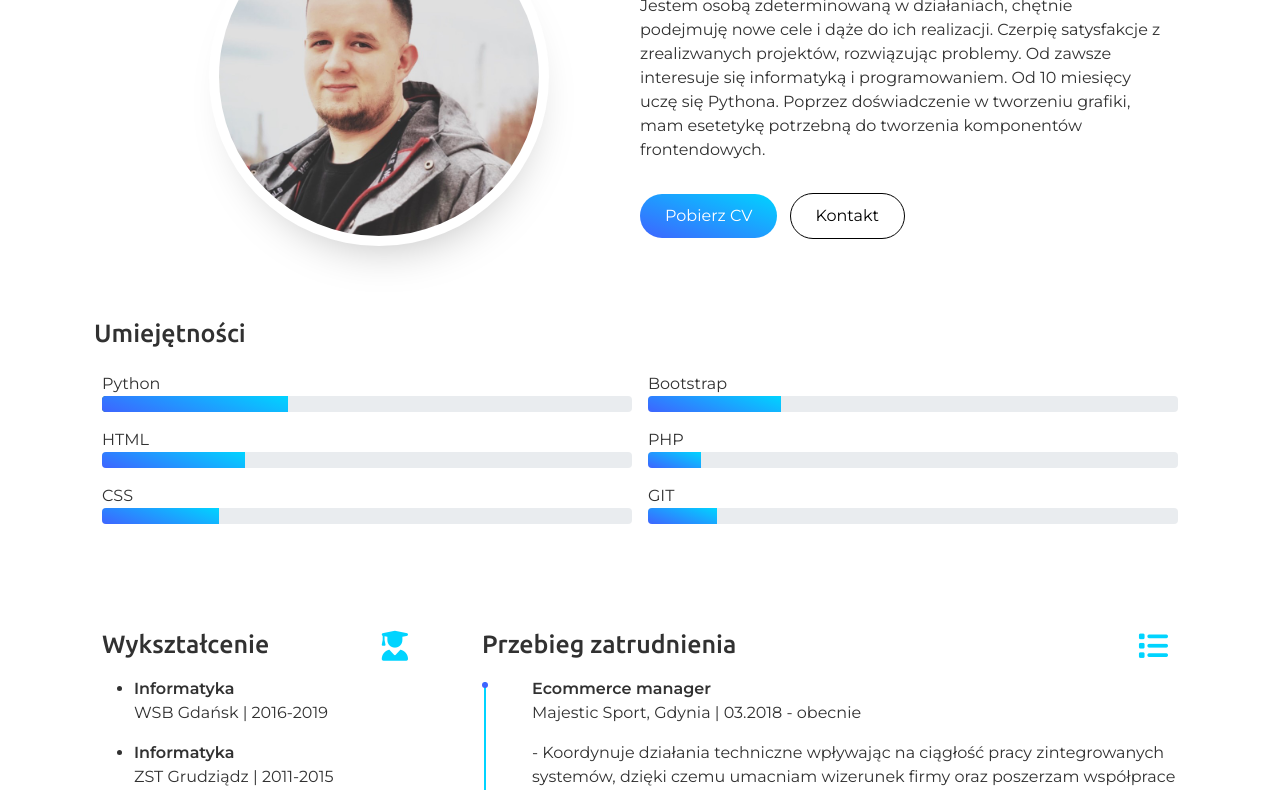
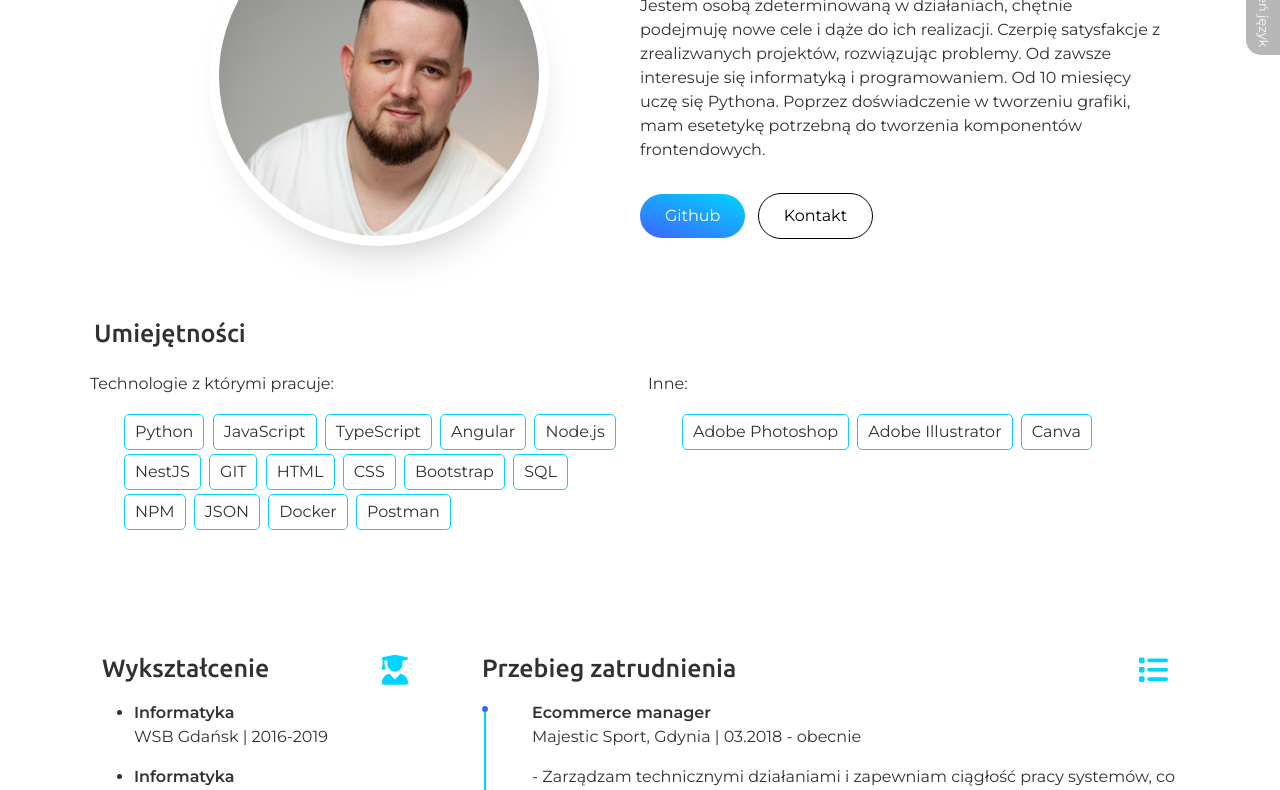
Before and after one commit to visionpl/nta_cv_web, a plain HTML site: page index.html in a window 1280 px wide. Shown: the part 197-987 px from the top of the page. Drawn offline with nearby package versions, Linux system fonts and the light colour scheme.

Commit message:
update styles and data

```diff
--- a/css/style.css
+++ b/css/style.css
@@ -15,6 +15,13 @@
 body {
 	font-family: var(--default_font);
 	color: var(--default_font_color);
+}
+
+a:link,
+:visited,
+:hover,
+:active {
+	text-decoration: none;
 }
 
 h1 {
@@ -94,7 +101,6 @@ h2.box_title {
 	margin: 20px 0;
 	border-bottom: 1px solid var(--light_grey);
 	position: relative;
-
 	padding: 5px 20px 5px 20px;
 }
 
@@ -104,7 +110,6 @@ h2.box_title {
 	color: var(--light_blue);
 	font-size: 30px;
 	top: 0px;
-
 	right: 30px;
 }
 .lang_badge {
@@ -188,11 +193,6 @@ a:active {
 	text-decoration: none;
 }
 
-.sm_contact i {
-  font-size: 25px;
-  margin: 15px;
-}
-
 #scrollTop {
 	display: none;
 	position: fixed;
@@ -212,6 +212,46 @@ a:active {
 	background-color: var(--white);
 }
 
+.skills_list ul li {
+	display: inline-flex;
+	border: solid 1px var(--light_blue);
+	padding: 5px 10px;
+	margin: 2px;
+	border-radius: 5px;
+	transition: all 0.4s ease-in-out;
+}
+
+.skills_list ul li:hover {
+	border: solid 1px var(--blue);
+}
+
+.flag-container {
+	position: fixed;
+	top: 20%;
+	right: 0;
+	border-radius: 15px 0 0 15px;
+	background-color: var(--grey);
+	padding: 0.5rem 0.5rem;
+	margin: -1px;
+	transition: all 0.2s ease-in-out;
+}
+
+.flag-container:hover {
+	background-color: var(--blue);
+	padding: 0.5rem 0.7rem;
+	transition: all 0.2s ease-in-out;
+}
+
+.vertical-text {
+	writing-mode: vertical-rl;
+	text-orientation: mixed;
+	color: var(--white);
+	display: flex;
+	justify-content: center;
+	align-items: center;
+	font-size: 0.8rem;
+}
+
 @media screen and (max-width: 992px) {
 	.about_me {
 		flex-direction: column;
--- a/index.html
+++ b/index.html
@@ -1,58 +1,41 @@
 <!DOCTYPE html>
 <html lang="pl">
+
 <head>
   <meta charset="UTF-8" />
   <meta http-equiv="X-UA-Compatible" content="IE=edge" />
   <meta name="viewport" content="width=device-width, initial-scale=1.0" />
-    <link
-      href="https://cdn.jsdelivr.net/npm/bootstrap@5.0.2/dist/css/bootstrap.min.css"
-      rel="stylesheet"
-      integrity="sha384-EVSTQN3/azprG1Anm3QDgpJLIm9Nao0Yz1ztcQTwFspd3yD65VohhpuuCOmLASjC"
-      crossorigin="anonymous"
-    />
-    <link
-      rel="stylesheet"
-      href="https://cdnjs.cloudflare.com/ajax/libs/font-awesome/6.2.0/css/all.min.css"
+  <link href="https://cdn.jsdelivr.net/npm/bootstrap@5.0.2/dist/css/bootstrap.min.css" rel="stylesheet"
+    integrity="sha384-EVSTQN3/azprG1Anm3QDgpJLIm9Nao0Yz1ztcQTwFspd3yD65VohhpuuCOmLASjC" crossorigin="anonymous" />
+  <link rel="stylesheet" href="https://cdnjs.cloudflare.com/ajax/libs/font-awesome/6.2.0/css/all.min.css"
     integrity="sha512-xh6O/CkQoPOWDdYTDqeRdPCVd1SpvCA9XXcUnZS2FmJNp1coAFzvtCN9BmamE+4aHK8yyUHUSCcJHgXloTyT2A=="
-      crossorigin="anonymous"
-      referrerpolicy="no-referrer"
-    />
+    crossorigin="anonymous" referrerpolicy="no-referrer" />
   <link href="css/style.css" rel="stylesheet" />
   <title>Patryk Wiśniewicz - CV</title>
 </head>
+
 <body>
   <header>
     <nav class="navbar navbar-expand-lg navbar-light">
       <div class="container">
         <a class="navbar-brand" href="#">PW</a>
-          <button
-            class="navbar-toggler"
-            type="button"
-            data-bs-toggle="collapse"
-            data-bs-target="#navbarNav"
-            aria-controls="navbarNav"
-            aria-expanded="false"
-            aria-label="Toggle navigation"
-          >
+        <button class="navbar-toggler" type="button" data-bs-toggle="collapse" data-bs-target="#navbarNav"
+          aria-controls="navbarNav" aria-expanded="false" aria-label="Toggle navigation">
           <span class="navbar-toggler-icon"></span>
         </button>
         <div class="collapse navbar-collapse" id="navbarNav">
           <ul class="navbar-nav ms-auto">
             <li class="nav-item">
-                <a class="nav-link" aria-current="page" href="#umiejetnosci"
-                  >Umiejętności</a
-                >
+              <a class="nav-link" aria-current="page" href="#skills">Umiejętności</a>
             </li>
             <li class="nav-item">
-                <a class="nav-link" href="#zatrudnienie"
-                  >Przebieg zatrudnienia</a
-                >
+              <a class="nav-link" href="#employment">Przebieg zatrudnienia</a>
             </li>
             <li class="nav-item">
-                <a class="nav-link" href="#wyksztalcenie"> Wykształcenie</a>
+              <a class="nav-link" href="#education"> Wykształcenie</a>
             </li>
             <li class="nav-item">
-                <a class="nav-link" href="#kontakt">Kontakt</a>
+              <a class="nav-link" href="#contact">Kontakt</a>
             </li>
           </ul>
         </div>
@@ -63,7 +46,7 @@
       <div class="row">
         <div class="about_me">
           <div class="col-lg-6 col-md-12 d-flex justify-content-center">
-              <img src="images/pw.jpg" alt="My photo" />
+            <img src="images/pw.png" alt="My photo" />
           </div>
           <div class="col-lg-6 col-md-12 mt-4">
             <h1>Patryk Wiśniewicz</h1>
@@ -76,109 +59,60 @@
               esetetykę potrzebną do tworzenia komponentów frontendowych.
             </p>
             <div>
-                <a href="#"
-                  ><button type="button" class="btn_cv me-2 mt-3">
-                    Pobierz CV
-                  </button></a
-                >
-                <a href="#kontakt"
-                  ><button type="button" class="btn_contact">Kontakt</button></a
-                >
+              <a href="https://github.com/visionpl"><button type="button" class="btn_cv me-2 mt-3">
+                  Github
+                </button></a>
+              <a href="#contact"><button type="button" class="btn_contact">Kontakt</button></a>
             </div>
           </div>
         </div>
       </div>
     </div>
   </header>
-
   <main>
-      <div class="container p-4" id="umiejetnosci">
+    <div class="container p-4" id="skills">
       <div class="row">
         <h2 class="box_title pb-2">Umiejętności</h2>
-          <div class="skills">
-            <div class="col-6 p-2">
-              <div>Python</div>
-              <div class="progress">
-                <div
-                  class="progress-bar bg-success"
-                  role="progressbar"
-                  aria-label="Basic example"
-                  style="width: 35%"
-                  aria-valuenow="25"
-                  aria-valuemin="0"
-                  aria-valuemax="100"
-                ></div>
-              </div>
-              <div class="pt-3">HTML</div>
-              <div class="progress">
-                <div
-                  class="progress-bar"
-                  role="progressbar"
-                  aria-label="Basic example"
-                  style="width: 27%"
-                  aria-valuenow="25"
-                  aria-valuemin="0"
-                  aria-valuemax="100"
-                ></div>
-              </div>
-              <div class="pt-3">CSS</div>
-              <div class="progress">
-                <div
-                  class="progress-bar"
-                  role="progressbar"
-                  aria-label="Basic example"
-                  style="width: 22%"
-                  aria-valuenow="25"
-                  aria-valuemin="0"
-                  aria-valuemax="100"
-                ></div>
+
+        <div class="col-12 col-sm-6 p-2">
+          <div class="skills_list">
+            <p>Technologie z którymi pracuje:</p>
+            <ul>
+              <li>Python</li>
+              <li>JavaScript</li>
+              <li>TypeScript</li>
+              <li>Angular</li>
+              <li>Node.js</li>
+              <li>NestJS</li>
+              <li>GIT</li>
+              <li>HTML</li>
+              <li>CSS</li>
+              <li>Bootstrap</li>
+              <li>SQL</li>
+              <li>NPM</li>
+              <li>JSON</li>
+              <li>Docker</li>
+              <li>Postman</li>
+            </ul>
           </div>
         </div>
-            <div class="col-6 p-2">
-              <div>Bootstrap</div>
-              <div class="progress">
-                <div
-                  class="progress-bar"
-                  role="progressbar"
-                  aria-label="Basic example"
-                  style="width: 25%"
-                  aria-valuenow="25"
-                  aria-valuemin="0"
-                  aria-valuemax="100"
-                ></div>
-              </div>
-              <div class="pt-3">PHP</div>
-              <div class="progress">
-                <div
-                  class="progress-bar"
-                  role="progressbar"
-                  aria-label="Basic example"
-                  style="width: 10%"
-                  aria-valuenow="25"
-                  aria-valuemin="0"
-                  aria-valuemax="100"
-                ></div>
-              </div>
-              <div class="pt-3">GIT</div>
-              <div class="progress">
-                <div
-                  class="progress-bar"
-                  role="progressbar"
-                  aria-label="Basic example"
-                  style="width: 13%"
-                  aria-valuenow="25"
-                  aria-valuemin="0"
-                  aria-valuemax="100"
-                ></div>
+        <div class="col-12 col-sm-6 p-2">
+          <div class="skills_list">
+            <p>Inne:</p>
+            <ul>
+              <li>Adobe Photoshop</li>
+              <li>Adobe Illustrator</li>
+              <li>Canva</li>
+            </ul>
           </div>
         </div>
-          </div>
+
       </div>
     </div>
     <div class="container mt-5">
       <div class="row">
         <div class="col-lg-4">
-            <div class="left_box" id="wyksztalcenie">
+          <div class="left_box" id="education">
             <div class="box_icon">
               <i class="fa-solid fa-user-graduate"></i>
             </div>
@@ -195,8 +129,8 @@
             <div class="box_icon"><i class="fa-solid fa-language"></i></div>
             <h2 class="box_title">Języki</h2>
             <ul>
-                <li>Polski <span class="badge lang_badge">C2</span></li>
-                <li>Angielski <span class="badge lang_badge">B1</span></li>
+              <li>Polski <span class="badge lang_badge">Ojczysty</span></li>
+              <li>Angielski <span class="badge lang_badge">B2</span></li>
             </ul>
           </div>
           <div class="left_box">
@@ -216,7 +150,7 @@
           </div>
         </div>
         <div class="col-lg-8">
-            <div class="right_box" id="zatrudnienie">
+          <div class="right_box" id="employment">
             <div class="box_icon"><i class="fa-solid fa-list"></i></div>
             <h2 class="box_title">Przebieg zatrudnienia</h2>
             <div class="resume">
@@ -225,30 +159,30 @@
                   <strong>Ecommerce manager</strong>
                   <p>Majestic Sport, Gdynia | 03.2018 - obecnie</p>
                   <p>
-                      - Koordynuje działania techniczne wpływając na ciągłość
-                      pracy zintegrowanych systemów, dzięki czemu umacniam
-                      wizerunek firmy oraz poszerzam współprace podwykonawcze,
+                    - Zarządzam technicznymi działaniami i zapewniam ciągłość pracy systemów, co umacnia wizerunek firmy
+                    i poszerza współprace z podwykonawcami. Odpowiadam za finanse dbająć o budżet oraz bierzące
+                    rozliczenia,
                   </p>
                   <p>
                     - Wdrażam sprzedaż na platformy zewnętrzne, przyczyniając
                     się do wzrostu dochodów co pomaga poszerzyć portfolio
-                      produktów o własne marki.
+                    produktów o własne marki,
                   </p>
                   <div class="card">
                     <div class="card-body">
-                        <span class="badge badge_fact">Ciekawy fakt:</span>
-                        Wdrożyłem wallboard z podglądem pracy magazynu w czasie
-                        rzeczywistym – boostrap + php; napisałem skrypty
+                      <span class="badge badge_fact">Ciekawe fakty:</span>
+                      Wdrożyłem dashboard z podglądem pracy magazynu w czasie
+                      rzeczywistym <i>(boostrap + php)</i>; stworzyłem system wydruku dokumentów dla zamówień z
+                      platformy Zalando na podstawie zeskanowanego numeru listu przewozowego <i>(python, js)</i>;
+                      napisałem skrypty
                       automatyzujące pracę m.in. automatyczne przenoszenie
-                        numerów listów przewozowych do zewnętrznego systemu,
-                        pobieranie zdjęć poprzez API – python.
+                      numerów listów przewozowych do zewnętrznego systemu
+                      <i>(python)</i>
                     </div>
                   </div>
                 </li>
                 <li>
-                    <strong
-                      >Grafik komputerowy / p.o. kierownika marketingu</strong
-                    >
+                  <strong>Grafik komputerowy / p.o. kierownika marketingu</strong>
                   <p>Polski Czerwony Krzyż, Gdańsk | 03.2017 – 02.2018</p>
 
                   <p>- Koordynacja działu promocji i marketingu,</p>
@@ -280,7 +214,7 @@
                   <div class="card">
                     <div class="card-body">
                       <span class="badge badge_fact">Ciekawy fakt:</span>
-                        stworzyłem wallboard oparty o bootstrap dla kodowania
+                      stworzyłem dashboard oparty o bootstrap dla kodowania
                       rozmów oraz podglądów obecnych wyników dla agenta. Z
                       danego narzędzia korzystał prawie cały dział.
                     </div>
@@ -294,23 +228,17 @@
     </div>
   </main>
 
-    <div class="contact" id="kontakt">
+  <div class="contact" id="contact">
     <div class="container text-center">
       <h2 class="box_title pb-4">Kontakt</h2>
-        <p>
+      <!-- <p>
         Telefon:
         <strong><a href="tel:48111222333">+48 111 222 33</a></strong>
-        </p>
+      </p> -->
       <p>
         E-mail:
-          <strong><a href="mailto:mail@mail.com">mail@mail.com</a></strong>
+        <strong><a href="mailto:wisniewicz.patryk@gmail.com">wisniewicz.patryk@gmail.com</a></strong>
       </p>
-        <hr />
-        <div class="sm_contact">
-          <a href="#"><i class="fa-brands fa-github"></i></a>
-          <a href="#"><i class="fa-brands fa-linkedin"></i></a>
-          <a href="#"><i class="fa-brands fa-free-code-camp"></i></a>
-        </div>
     </div>
   </div>
 
@@ -328,14 +256,18 @@
   <button onclick="topFunction()" id="scrollTop" title="Do góry">
     <i class="fa-solid fa-arrow-up"></i>
   </button>
+  <div class="flag-container" id="lang">
+    <a href="" class="vertical-text">Zmień język</a>
+  </div>
+  </div>
 
   <script>
-      // Get the button
     let mybutton = document.getElementById("scrollTop");
+    let lang = document.getElementById("lang");
 
-      // When the user scrolls down 20px from the top of the document, show the button
     window.onscroll = function () {
       scrollFunction();
+      scrollLangFunction();
     };
 
     function scrollFunction() {
@@ -349,16 +281,26 @@
       }
     }
 
-      // When the user clicks on the button, scroll to the top of the document
+    function scrollLangFunction() {
+      if (document.documentElement.scrollTop === 0 || document.documentElement.scrollTop <= 200) {
+        lang.style.display = "block";
+        lang.style.opacity = "1";
+      } else {
+        lang.style.opacity = "0";
+        setTimeout(() => {
+          lang.style.display = "none";
+        }, 200);
+      }
+    }
+
     function topFunction() {
       document.body.scrollTop = 0;
       document.documentElement.scrollTop = 0;
     }
   </script>
-    <script
-      src="https://cdn.jsdelivr.net/npm/bootstrap@5.0.2/dist/js/bootstrap.bundle.min.js"
+  <script src="https://cdn.jsdelivr.net/npm/bootstrap@5.0.2/dist/js/bootstrap.bundle.min.js"
     integrity="sha384-MrcW6ZMFYlzcLA8Nl+NtUVF0sA7MsXsP1UyJoMp4YLEuNSfAP+JcXn/tWtIaxVXM"
-      crossorigin="anonymous"
-    ></script>
+    crossorigin="anonymous"></script>
 </body>
+
 </html>
```
Also changed, not shown: images/pw.jpg (deleted), images/pw.png (added). Lines whose indentation alone changed are shown as unchanged.
